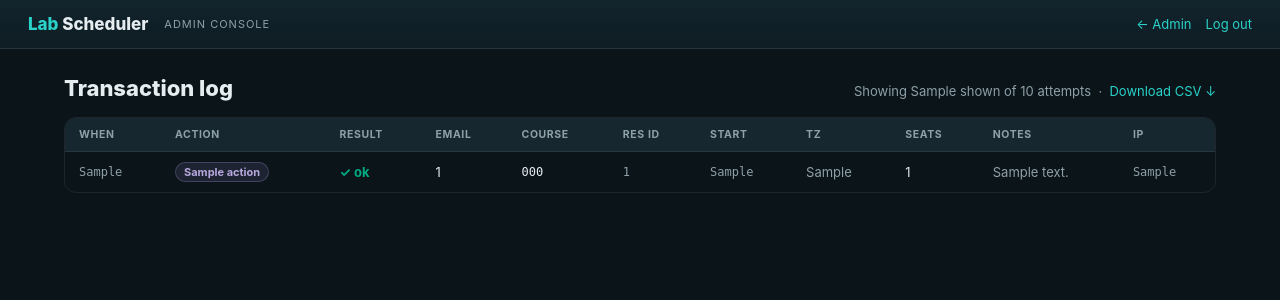
After one commit to xod442/lab-scheduler, a FastAPI app: template templates/admin_log.html in a window 1280 px wide. The commit adds this page. Shown: the top 300 px of the page. Run offline with FastAPI, Linux system fonts and the light colour scheme; the template is opened without the code that fills it: most values are stand-ins (such as "Sample title", 1, 10 or a date in 2020).

Commit message:
Add admin transaction-log view + CSV export
New admin console pages: a table of every booking attempt (join/create) with
result, email, course, res id, start, tz, seats, notes, and client IP, plus a
CSV export. Both admin-gated. Adds a Transaction Log card to the dashboard.

Co-Authored-By: Claude Opus 4.8 (1M context) <noreply@anthropic.com>

```diff
--- a/app.py
+++ b/app.py
@@ -12,13 +12,15 @@ Shadow admin console (unadvertised path, own login, Opal-style security):
   {ADMIN_PATH}/password        force/allow password change
   {ADMIN_PATH}/logout
 """
+import csv
+import io
 import json
 import os
 import sqlite3
 from datetime import datetime, timedelta
 
 from fastapi import FastAPI, Form, Request
-from fastapi.responses import HTMLResponse, RedirectResponse
+from fastapi.responses import HTMLResponse, RedirectResponse, StreamingResponse
 from fastapi.staticfiles import StaticFiles
 from fastapi.templating import Jinja2Templates
 from itsdangerous import URLSafeTimedSerializer, BadSignature, SignatureExpired
@@ -404,6 +406,48 @@ def admin_password_save(request: Request, new_password: str = Form(...), confirm
     return RedirectResponse(url=_admin_url("?msg=Password+updated"), status_code=303)
 
 
+@app.get(ADMIN_PATH + "/log", response_class=HTMLResponse)
+def admin_log(request: Request):
+    if not get_admin(request):
+        return RedirectResponse(url=_admin_url("/login"), status_code=303)
+    conn = get_db()
+    rows = conn.execute(
+        """SELECT ts, action, ok, user_id, course_code, res_id, start_dt, tz,
+                  num_students, notes, status_code, client_ip
+           FROM reservation_log ORDER BY id DESC LIMIT 500"""
+    ).fetchall()
+    total = conn.execute("SELECT COUNT(*) FROM reservation_log").fetchone()[0]
+    conn.close()
+    return templates.TemplateResponse(
+        request=request, name="admin_log.html",
+        context={"rows": rows, "shown": len(rows), "total": total},
+    )
+
+
+@app.get(ADMIN_PATH + "/log.csv")
+def admin_log_csv(request: Request):
+    if not get_admin(request):
+        return RedirectResponse(url=_admin_url("/login"), status_code=303)
+    conn = get_db()
+    rows = conn.execute(
+        """SELECT id, ts, action, ok, user_id, course_code, res_id, start_dt, end_dt,
+                  tz, num_students, notes, status_code, client_ip
+           FROM reservation_log ORDER BY id DESC"""
+    ).fetchall()
+    conn.close()
+    buf = io.StringIO()
+    w = csv.writer(buf)
+    w.writerow(["id", "timestamp", "action", "ok", "email", "course", "res_id",
+                "start", "end", "tz", "seats", "notes", "status_code", "client_ip"])
+    for r in rows:
+        w.writerow([r["id"], r["ts"], r["action"], r["ok"], r["user_id"], r["course_code"],
+                    r["res_id"], r["start_dt"], r["end_dt"], r["tz"], r["num_students"],
+                    r["notes"], r["status_code"], r["client_ip"]])
+    buf.seek(0)
+    return StreamingResponse(iter([buf.getvalue()]), media_type="text/csv",
+                             headers={"Content-Disposition": "attachment; filename=reservation_log.csv"})
+
+
 @app.get(ADMIN_PATH + "/logout")
 def admin_logout():
     resp = RedirectResponse(url=_admin_url("/login"), status_code=303)
--- /dev/null
+++ b/templates/admin_log.html
@@ -0,0 +1,86 @@
+<!DOCTYPE html>
+<html lang="en">
+<head>
+<meta charset="UTF-8">
+<meta name="viewport" content="width=device-width, initial-scale=1.0">
+<title>Transaction Log · Lab Scheduler</title>
+<style>
+  :root{--bg:#0b1419;--panel:#111f27;--panel2:#16272f;--border:rgba(255,255,255,0.08);
+    --text:#e6edf0;--text2:#8ea0a8;--accent:#2ad2c9;--green:#01a982;--red:#ff6b6b;--amber:#ff8d6d;}
+  *{box-sizing:border-box;margin:0;padding:0}
+  body{background:var(--bg);color:var(--text);font-family:-apple-system,BlinkMacSystemFont,"Segoe UI",Inter,sans-serif;font-size:14px}
+  a{color:var(--accent);text-decoration:none}
+  .topbar{display:flex;align-items:center;gap:16px;padding:14px 28px;background:linear-gradient(180deg,#12242d,#0e1c23);border-bottom:1px solid var(--border)}
+  .topbar .brand{font-weight:800;font-size:17px}.topbar .brand span{color:var(--accent)}
+  .topbar .tag{font-size:11px;color:var(--text2);text-transform:uppercase;letter-spacing:1px}
+  .topbar .right{margin-left:auto;display:flex;gap:14px;font-size:13px}
+  .wrap{max-width:1200px;margin:0 auto;padding:26px 24px}
+  .hero{display:flex;align-items:baseline;justify-content:space-between;flex-wrap:wrap;gap:10px;margin-bottom:16px}
+  h1{font-size:22px;font-weight:800}
+  .count{color:var(--text2);font-size:13px}
+  .btn-sec{display:inline-block;background:transparent;color:var(--text2);border:1px solid var(--border);border-radius:8px;padding:8px 16px;font-size:13px;font-weight:700}
+  .btn-sec:hover{color:var(--text);border-color:var(--text2)}
+  .table-wrap{overflow-x:auto;border:1px solid var(--border);border-radius:12px}
+  table{width:100%;border-collapse:collapse}
+  th{text-align:left;font-size:10.5px;text-transform:uppercase;letter-spacing:.6px;color:var(--text2);font-weight:700;padding:10px 14px;background:var(--panel2);white-space:nowrap}
+  td{padding:10px 14px;border-top:1px solid var(--border);font-size:13px;white-space:nowrap}
+  tbody tr:hover td{background:var(--panel2)}
+  .mono{font-family:ui-monospace,monospace;font-size:12px}
+  .b{display:inline-block;padding:2px 8px;border-radius:20px;font-size:11px;font-weight:700}
+  .b-join{background:rgba(42,210,201,0.12);color:var(--accent);border:1px solid rgba(42,210,201,0.3)}
+  .b-create{background:rgba(139,123,184,0.15);color:#b7a9dd;border:1px solid rgba(139,123,184,0.35)}
+  .ok{color:var(--green);font-weight:700}
+  .fail{color:var(--red);font-weight:700}
+  .muted{color:var(--text2)}
+  .empty{padding:40px;text-align:center;color:var(--text2)}
+</style>
+</head>
+<body>
+<div class="topbar">
+  <div class="brand"><span>Lab</span> Scheduler</div>
+  <div class="tag">Admin Console</div>
+  <div class="right">
+    <a href="{{ rp }}{{ admin_path }}">← Admin</a>
+    <a href="{{ rp }}{{ admin_path }}/logout">Log out</a>
+  </div>
+</div>
+
+<div class="wrap">
+  <div class="hero">
+    <h1>Transaction log</h1>
+    <div class="count">Showing {{ shown }} of {{ total }} attempt{{ '' if total == 1 else 's' }}
+      &nbsp;·&nbsp; <a href="{{ rp }}{{ admin_path }}/log.csv">Download CSV ↓</a></div>
+  </div>
+
+  <div class="table-wrap">
+    <table>
+      <thead>
+        <tr>
+          <th>When</th><th>Action</th><th>Result</th><th>Email</th><th>Course</th>
+          <th>Res ID</th><th>Start</th><th>TZ</th><th>Seats</th><th>Notes</th><th>IP</th>
+        </tr>
+      </thead>
+      <tbody>
+        {% for r in rows %}
+        <tr>
+          <td class="mono muted">{{ r.ts[:19].replace('T', ' ') }}</td>
+          <td><span class="b {{ 'b-join' if r.action == 'join' else 'b-create' }}">{{ r.action or '—' }}</span></td>
+          <td>{% if r.ok %}<span class="ok">✓ ok</span>{% else %}<span class="fail">✗ {{ r.status_code or 'fail' }}</span>{% endif %}</td>
+          <td>{{ r.user_id or '—' }}</td>
+          <td class="mono">{{ r.course_code or '—' }}</td>
+          <td class="mono muted">{{ r.res_id or '—' }}</td>
+          <td class="mono muted">{{ r.start_dt or '—' }}</td>
+          <td class="muted">{{ r.tz or '—' }}</td>
+          <td>{{ r.num_students }}</td>
+          <td class="muted" style="max-width:220px;overflow:hidden;text-overflow:ellipsis;">{{ r.notes or '' }}</td>
+          <td class="mono muted">{{ r.client_ip or '—' }}</td>
+        </tr>
+        {% else %}
+        <tr><td colspan="11" class="empty">No booking attempts logged yet.</td></tr>
+        {% endfor %}
+      </tbody>
+    </table>
+  </div>
+</div>
+</body>
+</html>
```
Also changed, not shown: templates/admin.html (+9 -0 lines).
